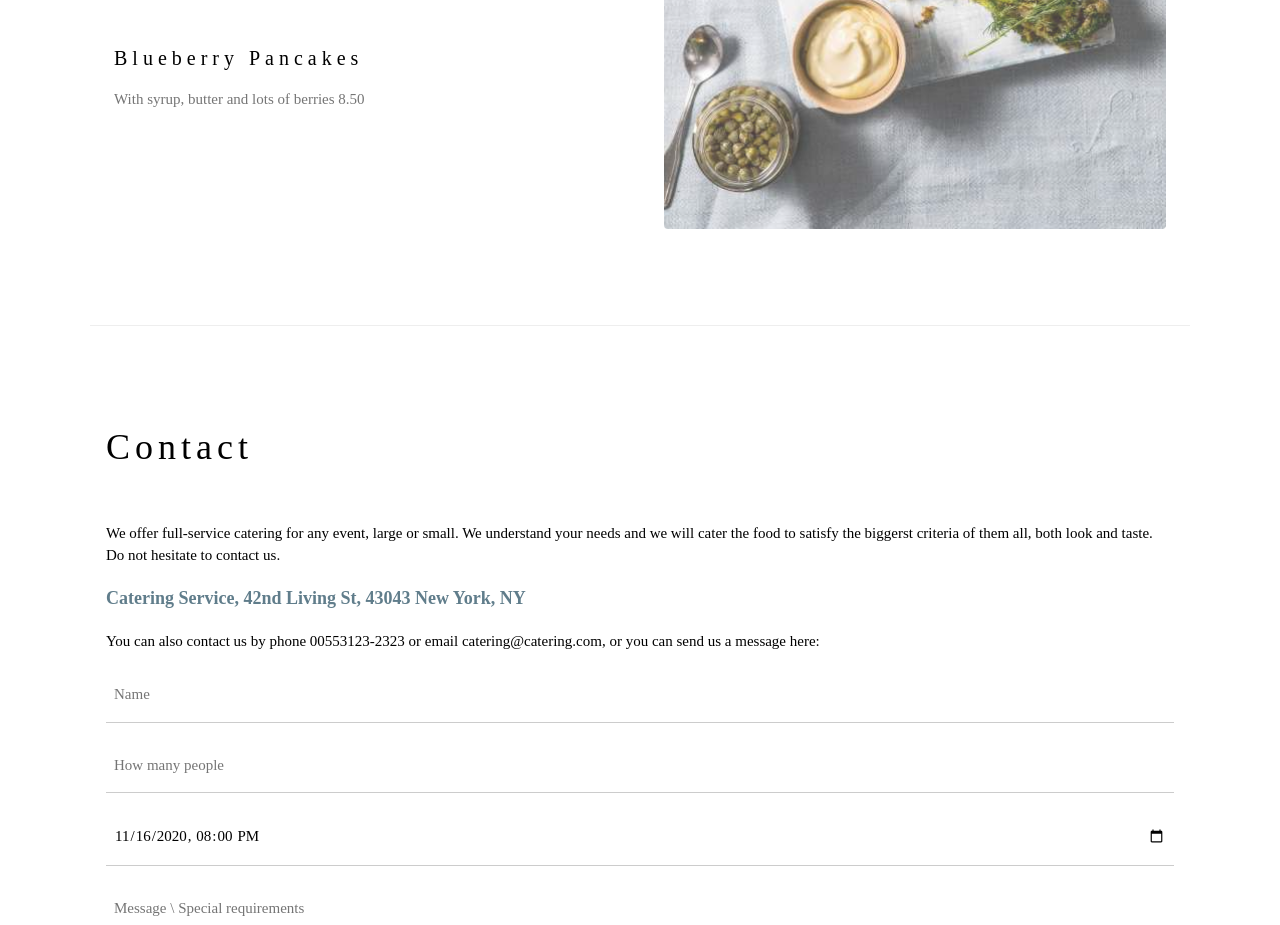
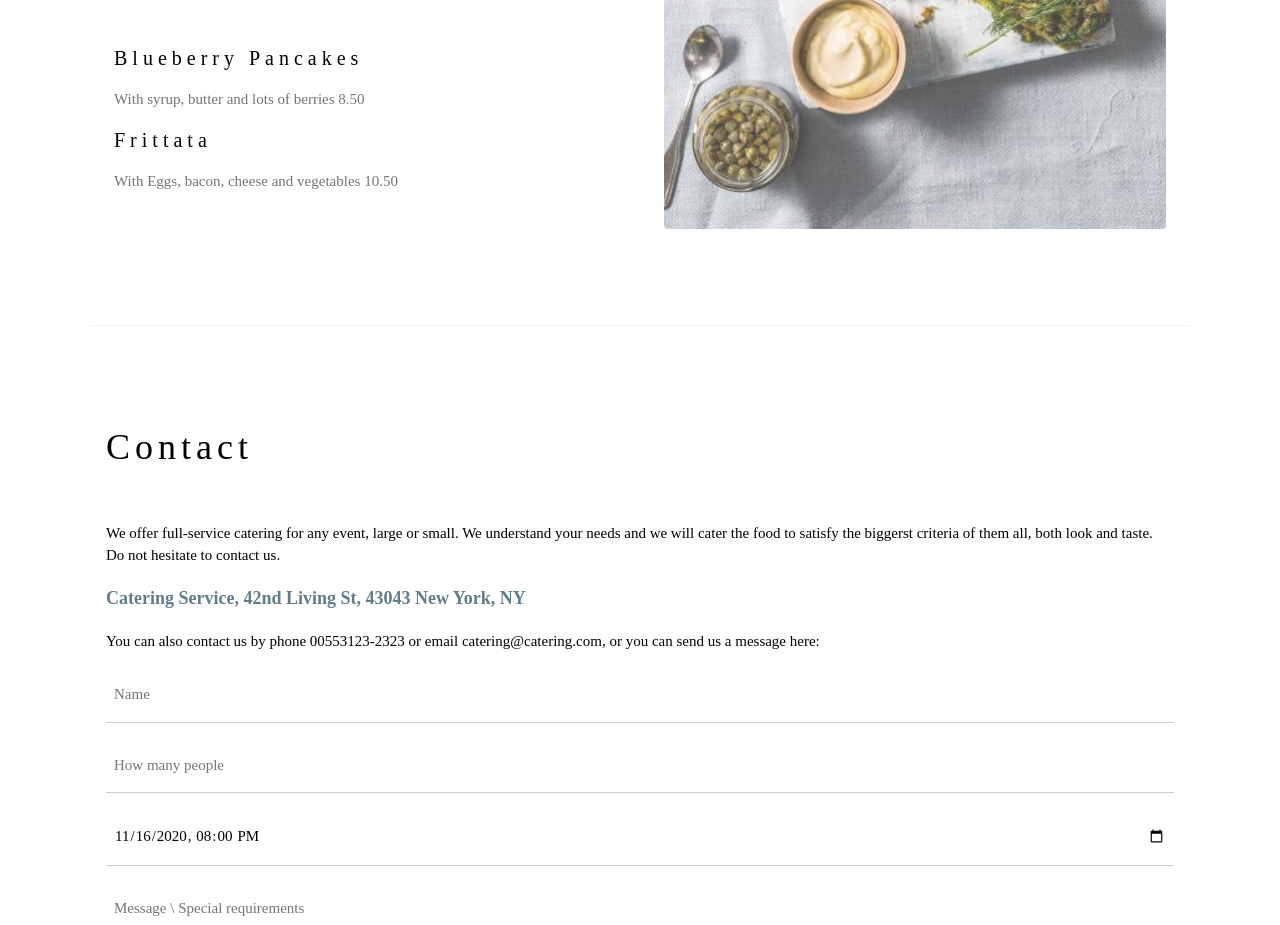
Before and after one commit to AndersonFBD/mywebsite, a plain HTML site: page index.html in a window 1280 px wide. Shown: the part 2060-2985 px from the top of the page. Drawn offline with nearby package versions, Linux system fonts and the light colour scheme.

Commit message:
adicionado item Frittata ao menu

```diff
--- a/index.html
+++ b/index.html
@@ -74,6 +74,9 @@ h1, h2, h3, h4, h5, h6 {
 
       <h4>Blueberry Pancakes</h4>
       <p class="w3-text-grey">With syrup, butter and lots of berries 8.50</p>
+
+      <h4>Frittata</h4>
+      <p class="w3-text-grey">With Eggs, bacon, cheese and vegetables 10.50</p>
     </div>
 
     <div class="w3-col l6 w3-padding-large">
```
